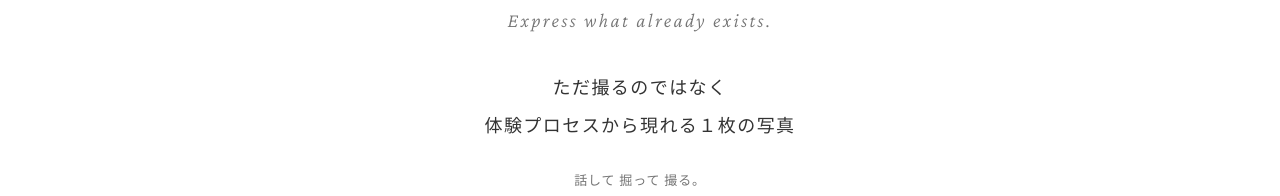
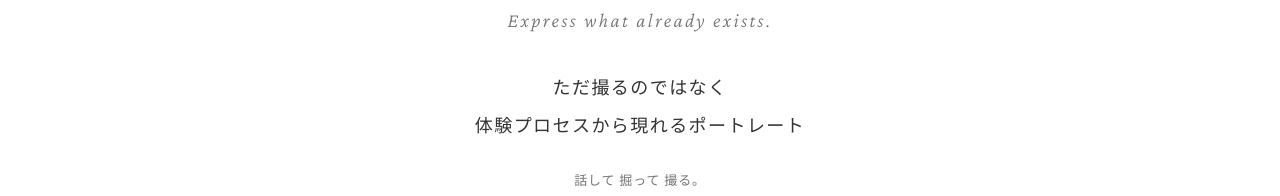
Before and after one commit to tanachu09-stack/ema-portfolio, a plain HTML site: page index.html in a window 1280 px wide. Shown: the part 394-590 px from the top of the page. Drawn offline with nearby package versions, Linux system fonts and the light colour scheme; a web font is replaced by a local one.

Commit message:
Update index.html

```diff
--- a/index.html
+++ b/index.html
@@ -150,7 +150,7 @@ section{padding:88px 0}}
     <span class="tag">Process Portrait</span>
     <h1>あなたの在り方を<br>撮影体験で</h1>
     <div class="hero-en">Express what already exists.</div>
-    <p class="hero-perm">ただ撮るのではなく<br>体験プロセスから現れる１枚の写真</p>
+    <p class="hero-perm">ただ撮るのではなく<br>体験プロセスから現れるポートレート</p>
     <p class="hero-copy">話して 掘って 撮る。<br>ポーズも演出もなし。整えるだけ。ありのままを撮影します。</p>
     <div class="buttons">
       <a class="button primary" href="#contact">撮影を相談する</a>
```
